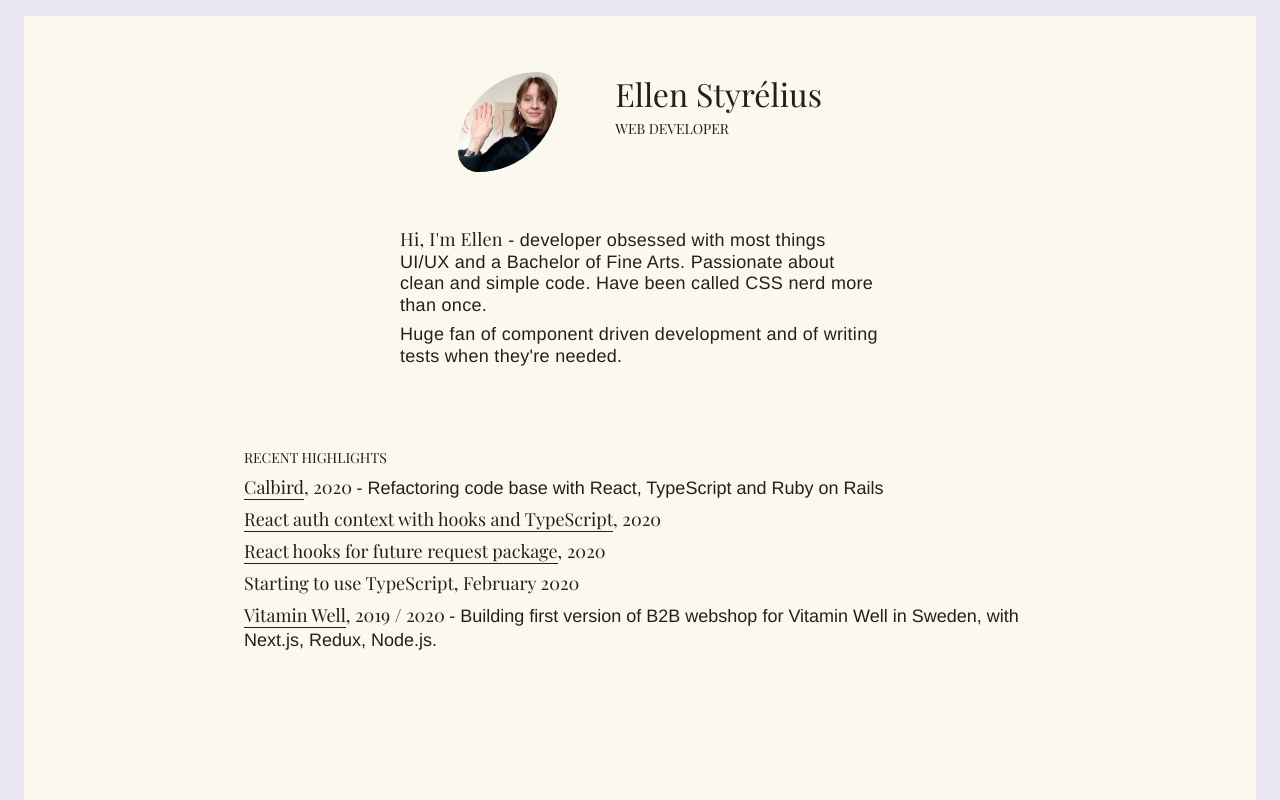
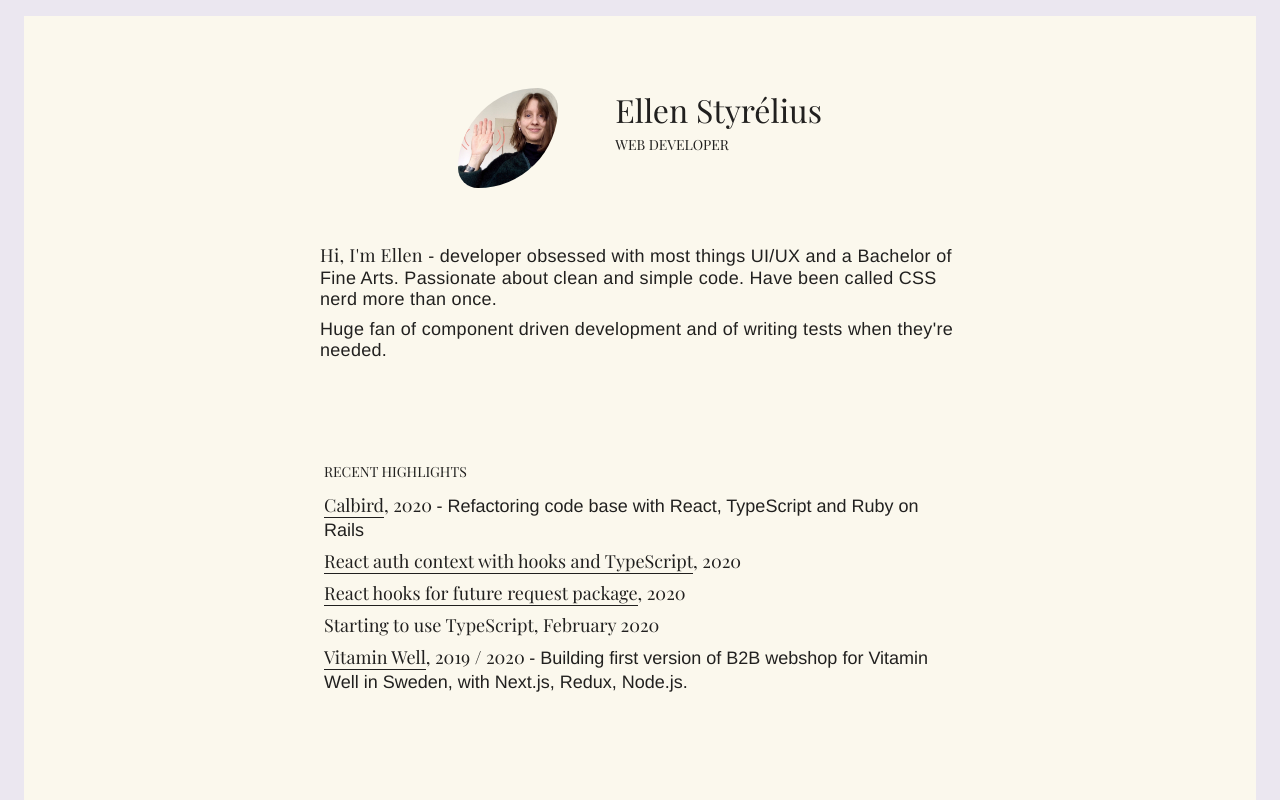
Before and after one commit to styrelius/about-me, a React (Create React App) app: page / in a window 1280 px wide. Shown: the top 800 px of the page. Built offline with nearby package versions, Linux system fonts and the light colour scheme.

Commit message:
Change paddings, widths and heights in highlights.jsx, links-and-contact.jsx, page.jsx and presentation.jsx in order to create a nicer document flow.

```diff
--- a/src/components/highlights.jsx
+++ b/src/components/highlights.jsx
@@ -7,13 +7,13 @@ import { mobileScreen } from '../styles/media-queries'
 const { black, darkGrey } = colors
 
 const Container = styled.section({
-  width: 800,
+  width: 640,
   maxWidth: '100%',
-  padding: '48px 0',
+  padding: '64px 0',
 })
 
 const Header = styled.h4({
-  padding: 4,
+  padding: '8px 4px',
   fontFamily: fonts.playfairDisplay,
   fontSize: fontSizes.sm,
   fontWeight: 200,
--- a/src/components/links-and-contact.jsx
+++ b/src/components/links-and-contact.jsx
@@ -5,10 +5,10 @@ import { Links } from './links'
 import { GetInTouch } from './get-in-touch'
 
 const Container = styled.div({
-  width: 480,
+  width: 640,
   maxWidth: '100%',
-  height: 400,
-  padding: '96px 0',
+  height: 280,
+  padding: '64px 0',
   display: 'flex',
   flexDirection: 'column',
   justifyContent: 'space-between',
--- a/src/components/page.jsx
+++ b/src/components/page.jsx
@@ -13,7 +13,7 @@ const Container = styled.div`
   background: ${colors.beige};
   width: 100%;
   min-height: calc(100vh - (${({ appPadding }) => appPadding}px * 2));
-  padding: 32px 72px;
+  padding: 48px 72px;
   display: flex;
   flex-direction: column;
   justify-content: space-between;
--- a/src/components/presentation.jsx
+++ b/src/components/presentation.jsx
@@ -5,7 +5,8 @@ import { mobileScreen } from '../styles/media-queries'
 import { fonts, fontSizes } from '../styles/styles'
 
 const Container = styled.section({
-  width: '100%',
+  width: 640,
+  maxWidth: '100%',
   padding: '24px 0',
   display: 'flex',
   flexDirection: 'column',
@@ -14,8 +15,7 @@ const Container = styled.section({
 })
 
 const PresentationText = styled.p({
-  width: 480,
-  maxWidth: '100%',
+  width: '100%',
   padding: '4px 0',
   fontFamily: fonts.helveticaNeue,
   fontSize: fontSizes.md,
```
